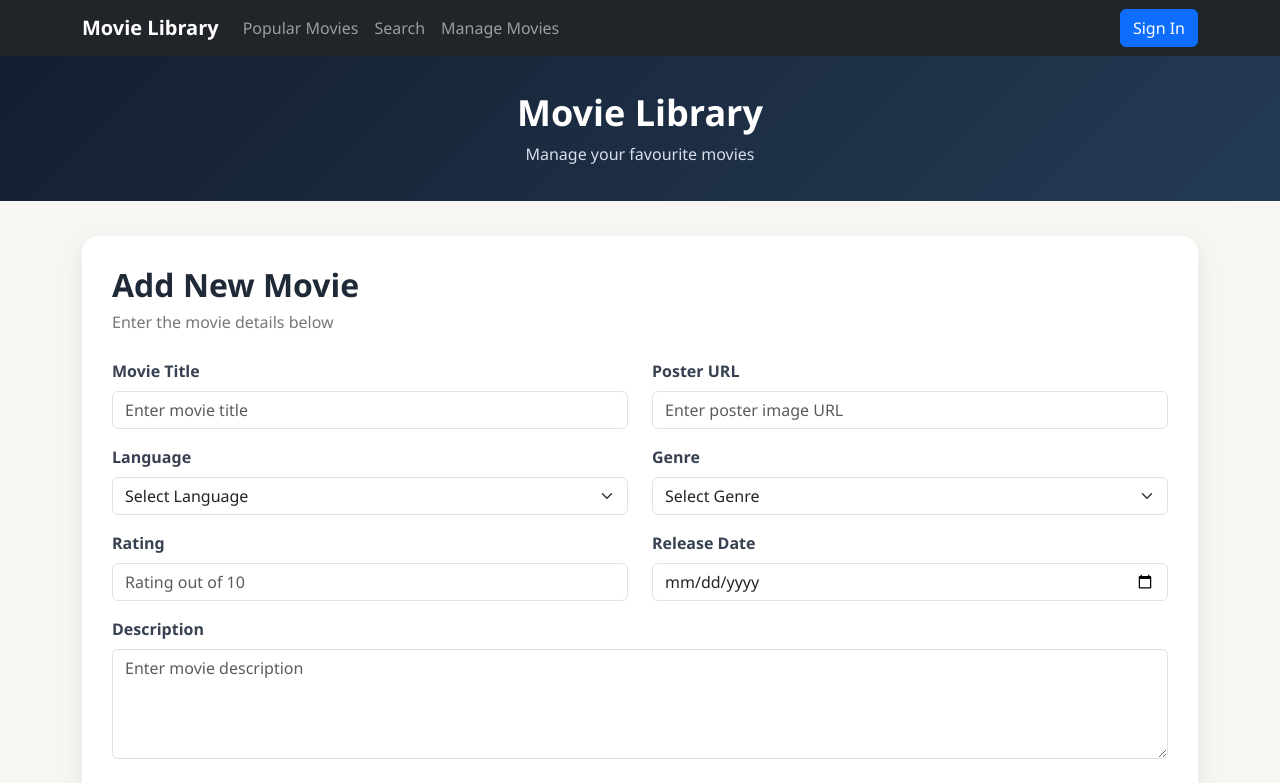
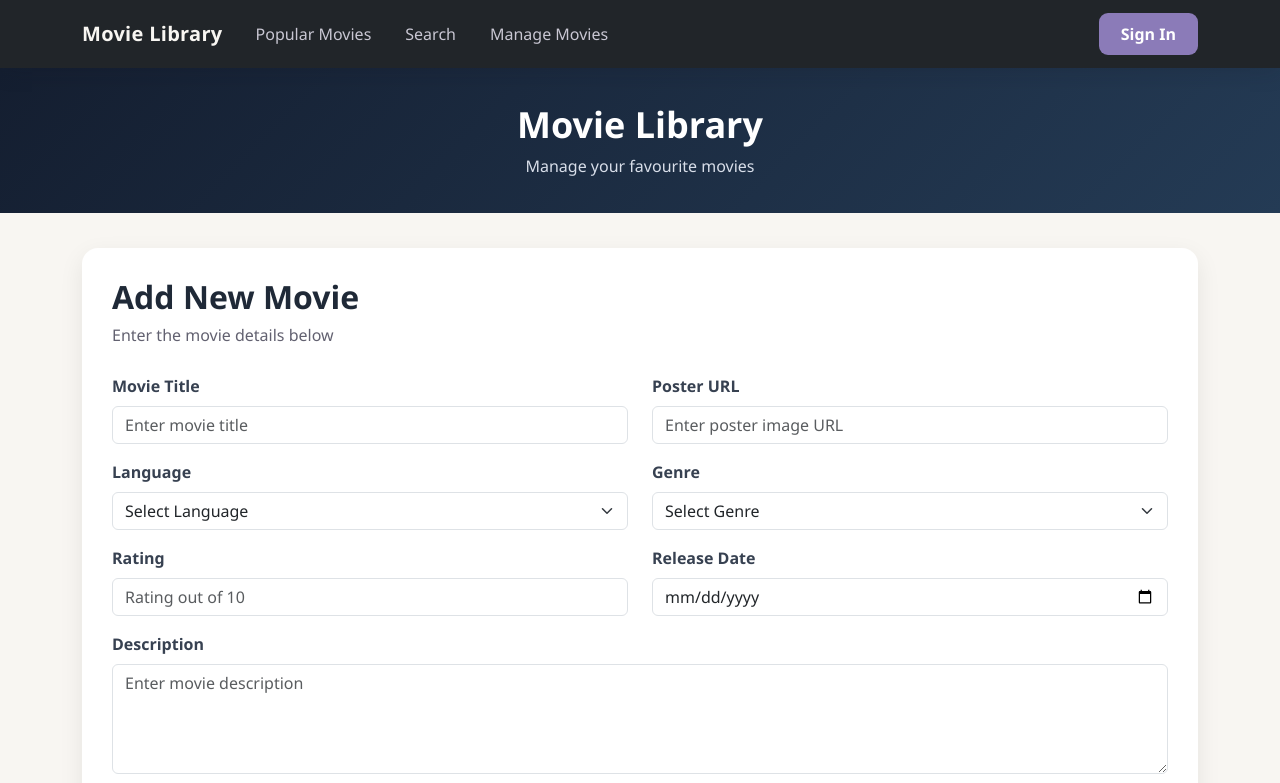
Before and after one commit to mahekkapadia/Movies, a React (Vite) app: page /manage in a window 1280 px wide. Shown: the top 783 px of the page. Built offline with nearby package versions, Linux system fonts and the light colour scheme; no server answers.

Commit message:
Refactor CSS with CSS variables and improve styles

```diff
--- a/src/App.css
+++ b/src/App.css
@@ -1,20 +1,254 @@
-/* Movie Library page */
+:root {
+    --navy: #171827;
+    --navy-light: #24253a;
+    --lavender: #8b7bb8;
+    --lavender-dark: #71639d;
+    --cream: #f8f6f2;
+    --white: #ffffff;
+    --text-dark: #292938;
+    --text-light: #77768a;
+    --border: #e7e3ed;
+    --rose: #c58b98;
+}
 
 body {
-    background-color: #f5f5f5;
-    color: #222;
+    background: var(--cream);
+    color: var(--text-dark);
 }
 
-h1,
-h2,
-h3,
-h4,
-h5,
-h6 {
-    color: #222;
+.navbar {
+    background: var(--navy) !important;
+    min-height: 68px;
+    box-shadow: 0 4px 20px rgba(23, 24, 39, 0.15);
 }
 
-.container h2 {
-    color: #222;
+.navbar-brand {
+    color: #f8f6f2 !important;
+    font-size: 1.35rem;
+    font-weight: 700;
+    letter-spacing: 0.3px;
+}
+
+.navbar .nav-link {
+    color: #c9c7d3 !important;
+    margin: 0 4px;
+    padding: 9px 13px !important;
+    border-radius: 8px;
+    transition: 0.25s ease;
+}
+
+.navbar .nav-link:hover {
+    color: #ffffff !important;
+    background: var(--navy-light);
+}
+
+.navbar .btn-primary {
+    background: var(--lavender);
+    border: none;
+    border-radius: 9px;
+    padding: 9px 22px;
+    font-weight: 600;
+}
+
+.navbar .btn-primary:hover {
+    background: var(--lavender-dark);
+    transform: translateY(-1px);
+}
+
+.navbar .btn-outline-light {
+    border-radius: 9px;
+}
+
+.container {
+    max-width: 1400px;
+}
+
+.container > h1,
+.container > h2 {
+    color: var(--text-dark);
+    font-weight: 700;
+    letter-spacing: -0.4px;
+}
+
+.container > h2 {
+    margin-bottom: 28px !important;
+}
+
+.movie-card {
+    border: 1px solid var(--border) !important;
+    border-radius: 16px !important;
+    overflow: hidden;
+    background: var(--white);
+    box-shadow: 0 5px 18px rgba(40, 37, 55, 0.07);
+    transition: all 0.3s ease;
+}
+
+.movie-card:hover {
+    transform: translateY(-7px);
+    box-shadow: 0 15px 35px rgba(40, 37, 55, 0.14);
+}
+
+.movie-card img {
+    height: 390px;
+    object-fit: cover;
+    transition: transform 0.4s ease;
+}
+
+.movie-card:hover img {
+    transform: scale(1.025);
+}
+
+.movie-card .card-body {
+    padding: 18px 18px 20px;
+}
+
+.movie-card .card-title {
+    color: var(--text-dark);
+    font-size: 1.08rem;
+    font-weight: 650;
+    line-height: 1.4;
+    min-height: 48px;
+    margin-bottom: 10px;
+}
+
+.movie-card p {
+    color: var(--text-light);
+    margin-bottom: 14px;
+}
+
+.movie-card .btn-primary {
+    background: var(--lavender);
+    border: none;
+    border-radius: 8px;
+    padding: 9px 18px;
+    font-weight: 500;
+    transition: 0.25s ease;
+}
+
+.movie-card .btn-primary:hover {
+    background: var(--lavender-dark);
+    transform: translateY(-1px);
+}
+
+.input-group {
+    max-width: 850px;
+    margin-left: auto;
+    margin-right: auto;
+}
+
+.input-group .form-control {
+    border: 1px solid var(--border);
+    padding: 13px 16px;
+    border-radius: 11px 0 0 11px;
+    background: white;
+    color: var(--text-dark);
+}
+
+.input-group .form-control:focus {
+    border-color: var(--lavender);
+    box-shadow: 0 0 0 3px rgba(139, 123, 184, 0.12);
+}
+
+.input-group .btn {
+    background: var(--lavender);
+    border: none;
+    border-radius: 0 11px 11px 0;
+    padding-left: 26px;
+    padding-right: 26px;
+}
+
+.input-group .btn:hover {
+    background: var(--lavender-dark);
+}
+
+.card.shadow {
+    border: 1px solid var(--border) !important;
+    border-radius: 20px !important;
+    background: rgba(255, 255, 255, 0.95);
+    box-shadow: 0 15px 40px rgba(40, 37, 55, 0.10) !important;
+}
+
+.card.shadow h2 {
+    color: var(--text-dark);
     font-weight: 700;
 }
+
+.form-label {
+    color: var(--text-dark);
+    font-weight: 600;
+}
+
+.form-control {
+    border: 1px solid var(--border);
+    border-radius: 9px;
+    padding: 11px 13px;
+    color: var(--text-dark);
+    background: #fff;
+}
+
+.form-control::placeholder {
+    color: #aaa8b5;
+}
+
+.form-control:focus {
+    border-color: var(--lavender);
+    box-shadow: 0 0 0 3px rgba(139, 123, 184, 0.12);
+}
+
+.card.shadow .btn-primary {
+    background: var(--lavender);
+    border: none;
+    border-radius: 9px;
+    padding: 11px;
+    font-weight: 600;
+}
+
+.card.shadow .btn-primary:hover {
+    background: var(--lavender-dark);
+}
+
+.container .img-fluid {
+    box-shadow: 0 12px 30px rgba(40, 37, 55, 0.16);
+}
+
+.container h1 {
+    color: var(--text-dark);
+    font-weight: 700;
+}
+
+.container h5 {
+    color: var(--text-dark);
+    font-weight: 650;
+}
+
+.container p {
+    color: #626170;
+    line-height: 1.7;
+}
+
+.badge {
+    background: var(--lavender) !important;
+    padding: 7px 11px;
+    border-radius: 20px;
+    font-weight: 500;
+}
+
+.text-center.mt-5 {
+    color: var(--text-light);
+}
+
+@media (max-width: 768px) {
+
+    .movie-card img {
+        height: 430px;
+    }
+
+    .navbar .nav-link {
+        margin: 2px 0;
+    }
+
+    .navbar .btn {
+        margin-top: 8px;
+    }
+
+}
```
